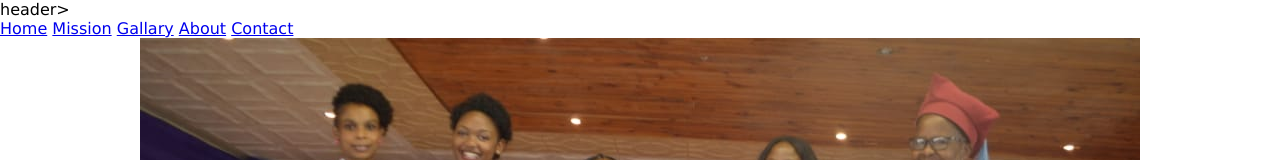
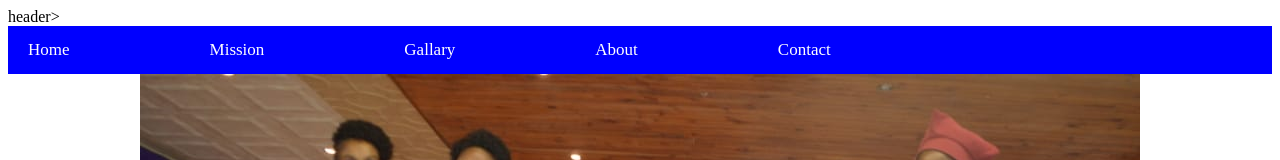
Before and after one commit to websitestoragepost/malatje, a plain HTML site: page index.html in a window 1280 px wide. Shown: the top 160 px of the page. Drawn offline with Linux system fonts and the light colour scheme; files whose address does not match are found by name.

Commit message:
Update style.css

```diff
--- a/style.css
+++ b/style.css
@@ -1,3 +1,33 @@
+/*this is a header nav bar css code*/
+.nav{
+    background-color: blue;
+    overflow: hidden;
+}
+
+.nav a{
+
+    color: white;
+    text-align: center;
+    padding: 14px 16px;
+    text-decoration: none;
+    font-size: 17px;
+    margin-right: 100px;
+    margin-left: 10px;
+   display: inline-block;
+   padding-left: 10px;
+}
+
+.nav a:hover {
+    background-color: black;
+    color: yellow;
+}
+
+.nav a.active {
+    background-color: #04AA6D;
+}
+/*it ends here
+
+
 * {box-sizing: border-box}
 body {font-family: Verdana, sans-serif; margin:0}
 .mySlides {display: none}
```
